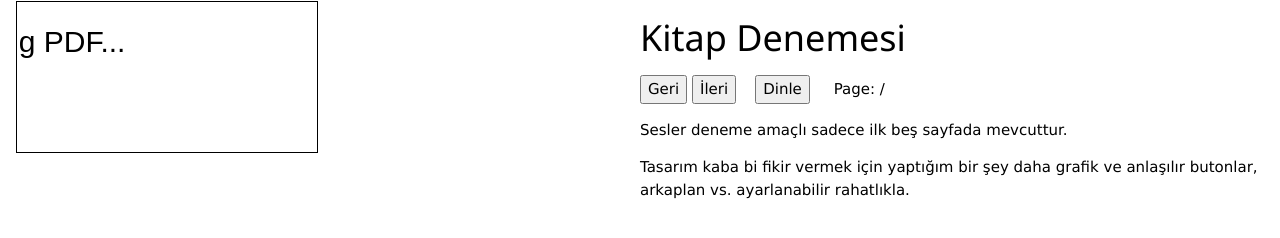
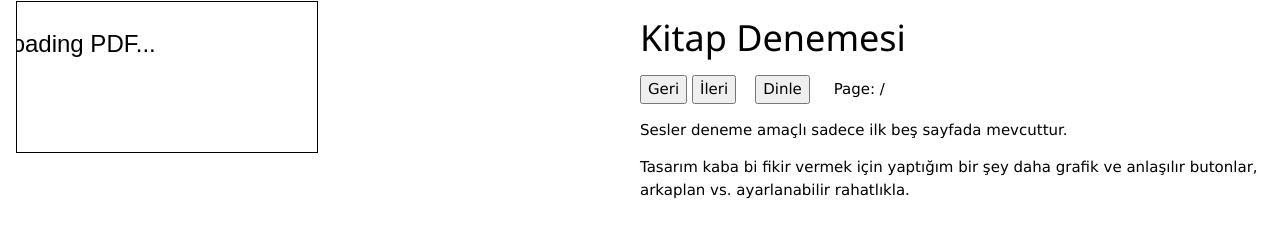
Before and after one commit to Memocana/Kitaplar, a plain HTML site: page index.html in a window 1280 px wide. Drawn offline with Linux system fonts and the light colour scheme.

Commit message:
text fix

```diff
--- a/index.html
+++ b/index.html
@@ -51,10 +51,10 @@
   //
   var canvas = document.getElementById("the-canvas");
   var ctx = canvas.getContext("2d");
-  ctx.font = "30px Arial";
+  ctx.font = "24px Arial";
   ctx.fillStyle = "black";
   ctx.textAlign = "center";
-  ctx.fillText("Loading PDF...",10,50);
+  ctx.fillText("Loading PDF...",60,50);
 
   PDFJS.workerSrc = 'pdf.worker.js';
 
```
